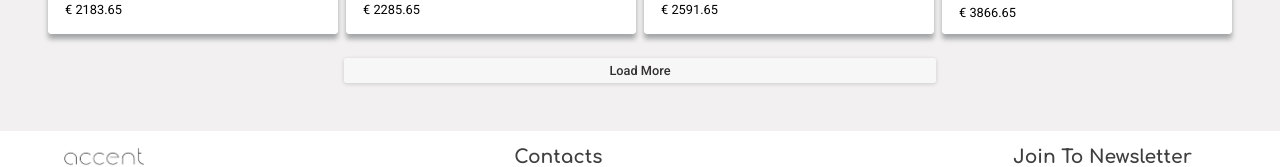
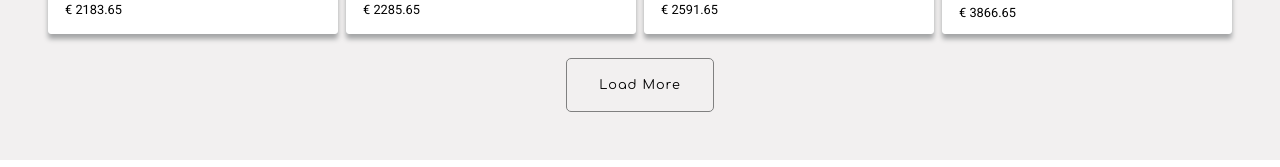
Before and after one commit to IevaZR/ecommerce-store-frontend, a React (Create React App) app: page / in a window 1280 px wide. Shown: the part 1782-1949 px from the top of the page. Built offline with nearby package versions, Linux system fonts and the light colour scheme.

Commit message:
add button component to ProductList component

```diff
--- a/src/Components/ProductList/ProductList.css
+++ b/src/Components/ProductList/ProductList.css
@@ -12,33 +12,6 @@
     column-gap: 0.5rem;
     row-gap: 0.5rem;
     margin-bottom: 1.5rem;
-}
-
-.LoadMoreButton {
-    width: 50%;
-    padding: 0.3rem;
-    border-radius: 3px;
-    background-color: rgba(255, 255, 255, 0.463);
-    color: #323030;
-    font-family: 'Roboto', sans-serif;
-    font-size: 0.8rem;
-    font-weight: 500;
-    white-space: nowrap;
-    border: none;
-    box-shadow: rgba(0, 0, 0, 0.16) 0px 1px 4px;
-    cursor: pointer;
-    transition: 0.2s all;
-}
-
-.LoadMoreButton:hover {
-    box-shadow: rgba(0, 0, 0, 0.35) 0px 5px 15px;
-    color: #010101;
-    background-color: rgba(255, 255, 255, 0.749);
-}
-
-.LoadMoreButton:active {
-    transform: scale(0.96);
-    box-shadow: rgba(0, 0, 0, 0.24) 0px 3px 8px;
 }
 
 @media screen and (max-width: 850px) {
--- a/src/Components/ProductList/ProductList.tsx
+++ b/src/Components/ProductList/ProductList.tsx
@@ -1,5 +1,6 @@
 import ProductCard from "../ProductCard/ProductCard";
 import "./ProductList.css";
+import Button from '../ReusableComponents/Button/Button';
 import { FurnitureData } from "../../data/data";
 import { useState, useEffect, useMemo } from "react";
 import { useFilterContext } from "../../HelperFunctions/FilterContext";
@@ -107,9 +108,10 @@ const ProductList = ({ searchQuery }) => {
               </div>
             )}
             {visibleProducts < products.length && (
-                <button onClick={handleLoadMore} className="LoadMoreButton">
-                    Load More
-                </button>
+                <Button
+                    onClick={handleLoadMore}
+                    text="Load More"
+                ></Button>
             )}
         </div>
     );
```
